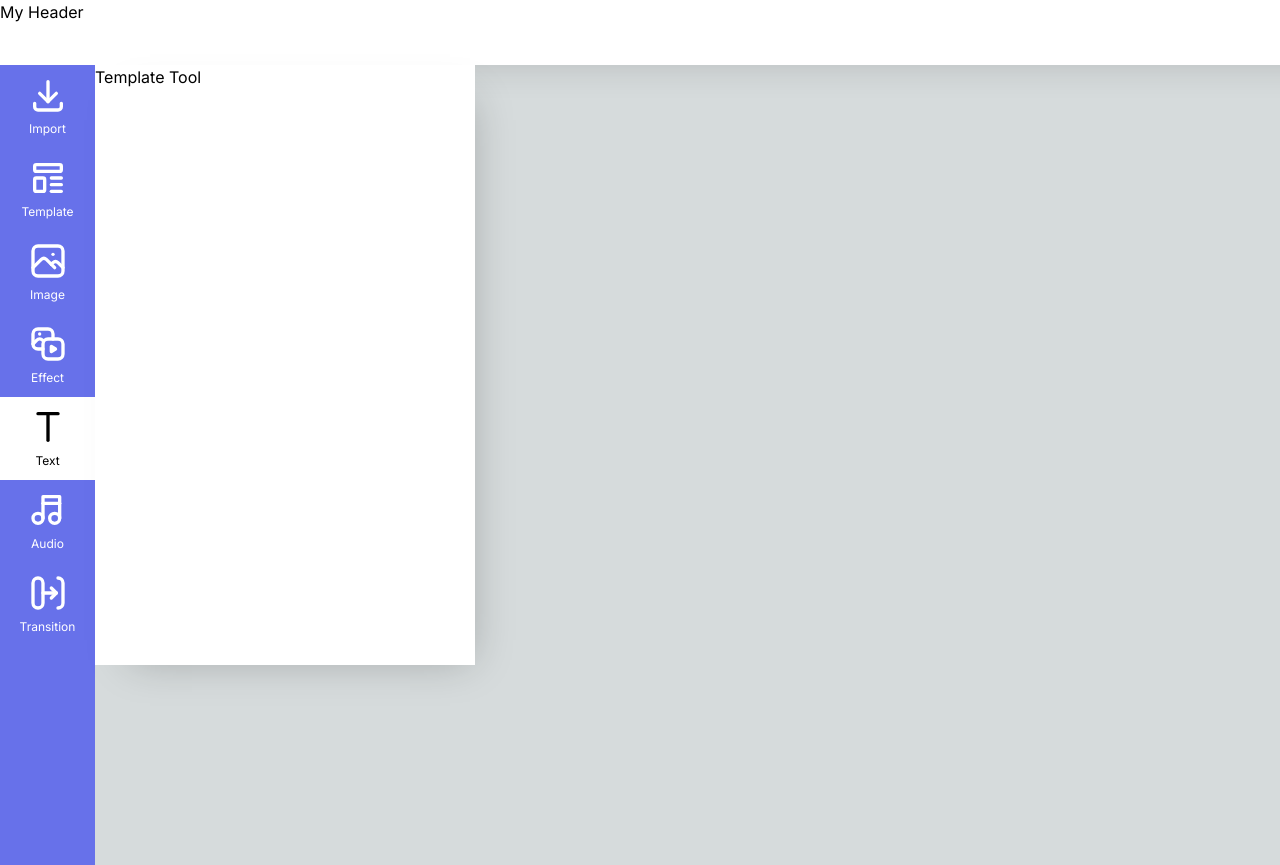
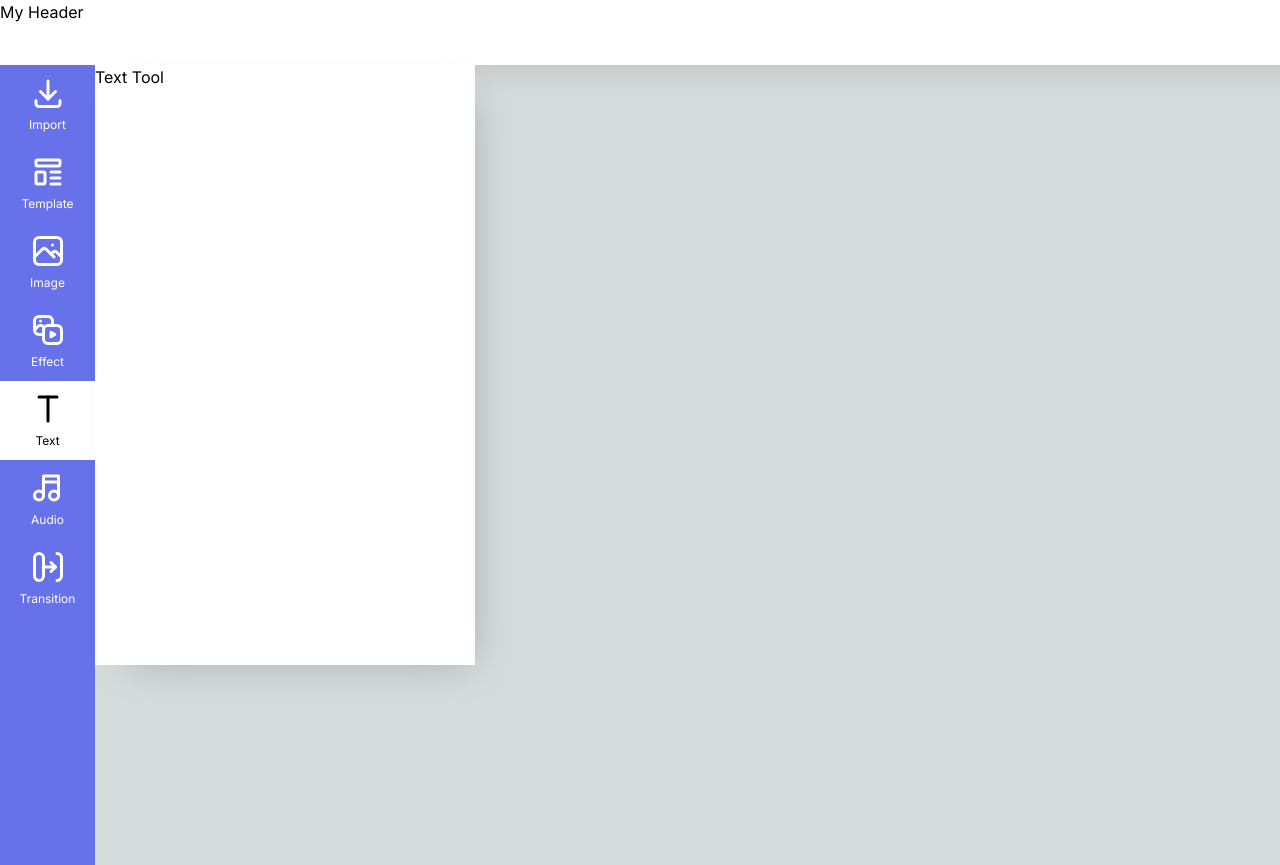
Before and after one commit to jjaopaay/voxxy-video-edit, a Next.js app: page /videoedit in a window 1280 px wide. Both pictures are taken after a click on the element "Text". Shown: the top 865 px of the page. Built offline with nearby package versions, Linux system fonts and the light colour scheme.

Commit message:
fix size icon

```diff
--- a/src/app/components/Text.tsx
+++ b/src/app/components/Text.tsx
@@ -4,7 +4,7 @@ import React from 'react';
 const Text: React.FC = () => {
   return (
     <div className="template-tool">
-      <h2>Template Tool</h2>
+      <h2>Text Tool</h2>
     </div>
   );
 };
--- a/src/app/css/sidebar.css
+++ b/src/app/css/sidebar.css
@@ -35,8 +35,8 @@
 }
 
 .menu-item .icon {
-  width: 40px;
-  height: 40px;
+  width: 36px;
+  height: 36px;
   color: inherit;
 }
 
```
